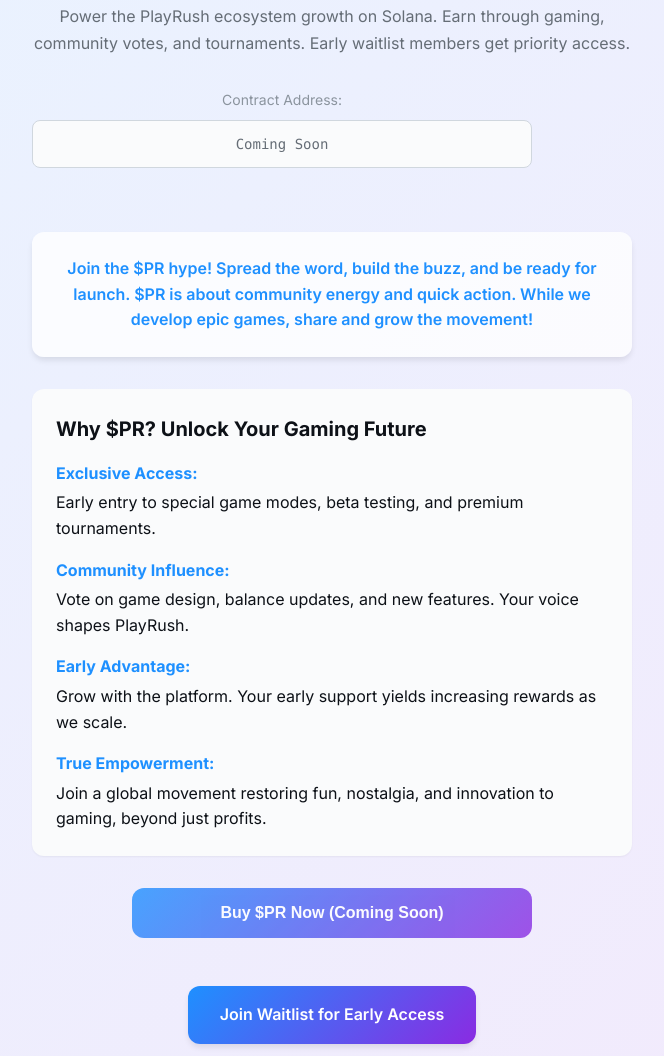
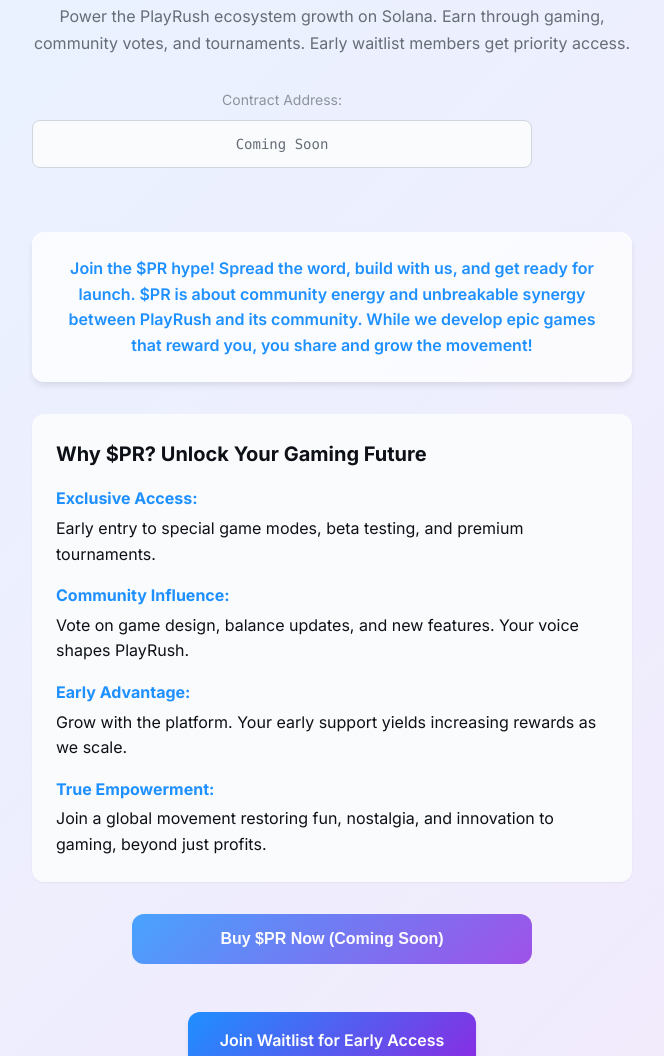
Before and after one commit to charleswealthdev/playrushwebsite, a website: page index.html in a window 1280 px wide. Shown: the part 2916-3972 px from the top of the page, without its empty margins (308-972 px from the left). Drawn offline with Linux system fonts and the light colour scheme; no server answers.

Commit message:
changed hype

```diff
--- a/index.html
+++ b/index.html
@@ -243,7 +243,7 @@
                     </div>
                 </div>
                 <div class="token-hype">
-                    <p class="hype-description">Join the $PR hype! Spread the word, build the buzz, and be ready for launch. $PR is about community energy and quick action. While we develop epic games, share and grow the movement!</p>
+                    <p class="hype-description">Join the $PR hype! Spread the word, build with us, and get ready for launch. $PR is about community energy and unbreakable synergy between PlayRush and its community. While we develop epic games that reward you, you share and grow the movement!</p>
                 </div>
                 <div class="token-propositions">
                     <h3 class="propositions-title">Why $PR? Unlock Your Gaming Future</h3>
```
